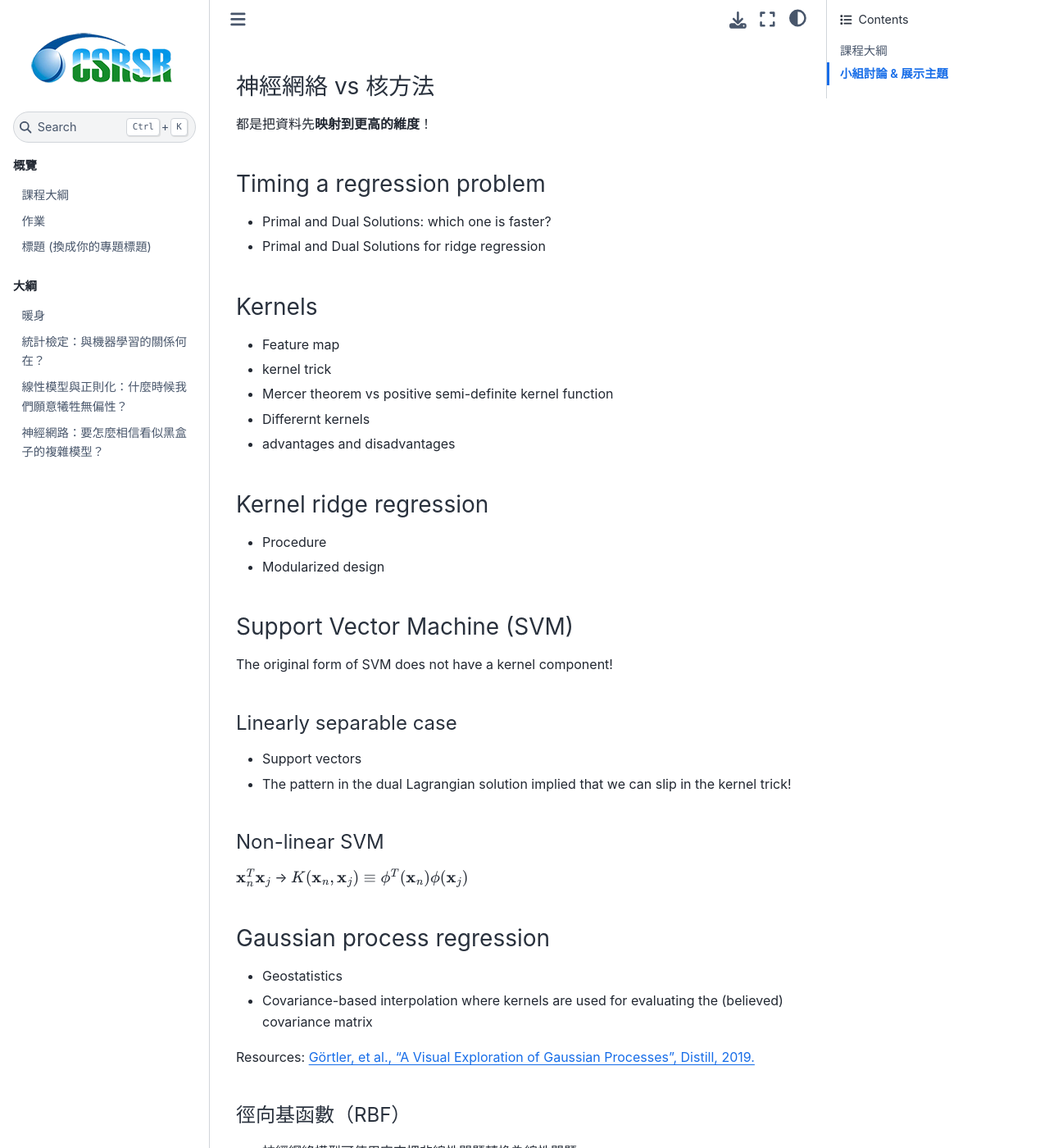
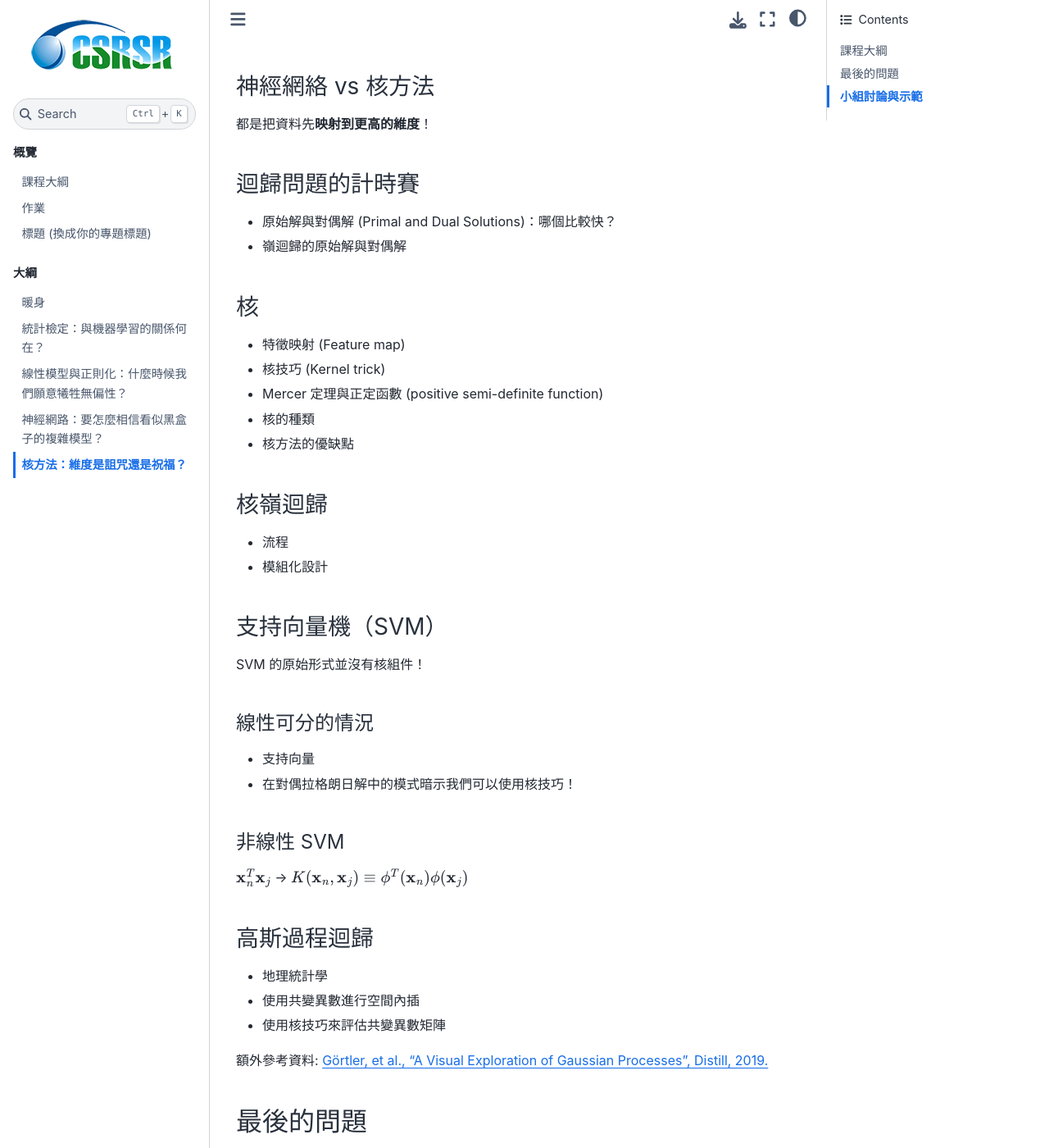
Before and after one commit to whyjz/ncu-env-data-science-zhtw, a Jupyter Book: the page built from docs/outlines/lecture5.md, in a window 1280 px wide and 1400 px high, scrolled down 392 px. Shown: the whole window at 82% size. Built offline with Jupyter Book 1.0.4 settings and Sphinx 7.4.7 and the Sphinx Book theme 1.1.4, drawn with Linux system fonts in a browser that asks for light colours; some of the changed text lies outside the part shown.

Commit message:
Update L5 2025

```diff
--- a/docs/_toc.yml
+++ b/docs/_toc.yml
@@ -13,6 +13,6 @@ parts:
     - file: outlines/lecture2
     - file: outlines/lecture3
     - file: outlines/lecture4
-    # - file: outlines/lecture8-9
+    - file: outlines/lecture5
     # - file: outlines/lecture10-11
     # - file: outlines/lecture12
--- a/docs/outlines/lecture5.md
+++ b/docs/outlines/lecture5.md
@@ -14,65 +14,16 @@
 
 都是把資料先**映射到更高的維度**！
 
+### 迴歸問題的計時賽
 
-### Timing a regression problem
+- 原始解與對偶解 (Primal and Dual Solutions)：哪個比較快？
+- 嶺迴歸的原始解與對偶解
 
-- Primal and Dual Solutions: which one is faster?
-- Primal and Dual Solutions for ridge regression
-
-### Kernels
-
-- Feature map
-- kernel trick
-- Mercer theorem vs positive semi-definite kernel function
-- Differernt kernels
-- advantages and disadvantages
-
-### Kernel ridge regression
-
-- Procedure
-- Modularized design
-
-### Support Vector Machine (SVM)
-
-The original form of SVM does not have a kernel component!
-
-#### Linearly separable case
-- Support vectors
-- The pattern in the dual Lagrangian solution implied that we can slip in the kernel trick!
-
-#### Non-linear SVM
-
-$\textbf{x}_n^T\textbf{x}_j$ -> $K(\textbf{x}_n, \textbf{x}_j) \equiv \phi^T(\textbf{x}_n)\phi(\textbf{x}_j) $
-
-### Gaussian process regression
-
-- Geostatistics
-- Covariance-based interpolation where kernels are used for evaluating the (believed) covariance matrix
-
-Resources: [Görtler, et al., "A Visual Exploration of Gaussian Processes", Distill, 2019.](https://distill.pub/2019/visual-exploration-gaussian-processes/)
-
-
-
-
-
-
-#### 徑向基函數（RBF）
-
-- 神經網絡模型可使用它來把非線性問題轉換為線性問題。
-- 使用核方法的模型：可使用「核技巧」的一種特徵映射法！
-
-### 核方法的數學原理
-
-- OLS 模型的**原始解**與**對偶解**
-- 嶺迴歸模型的原始解與對偶解
-- 原始解與對偶解，哪一個快？
-
-#### 核
+### 核
 
 - 特徵映射 (Feature map)
 - 核技巧 (Kernel trick)
-- 什麼函數能當核？ -- 正定函數 (positive semi-definite function)
+- Mercer 定理與正定函數 (positive semi-definite function)
 - 核的種類
 - 核方法的優缺點
 
@@ -82,9 +33,11 @@ Resources: [Görtler, et al., "A Visual Exploration of Gaussian Processes", Dist
 - 模組化設計
 
 ### 支持向量機（SVM）
+
 SVM 的原始形式並沒有核組件！
 
 #### 線性可分的情況
+
 - 支持向量
 - 在對偶拉格朗日解中的模式暗示我們可以使用核技巧！
 
@@ -92,12 +45,26 @@ SVM 的原始形式並沒有核組件！
 $\textbf{x}_n^T\textbf{x}_j$ -> $K(\textbf{x}_n, \textbf{x}_j) \equiv \phi^T(\textbf{x}_n)\phi(\textbf{x}_j) $
 
 ### 高斯過程迴歸
+
 - 地理統計學
 - 使用共變異數進行空間內插
 - 使用核技巧來評估共變異數矩陣
 
 額外參考資料: [Görtler, et al., "A Visual Exploration of Gaussian Processes", Distill, 2019.](https://distill.pub/2019/visual-exploration-gaussian-processes/)
 
-## 小組討論 & 展示主題
+## 最後的問題
+
+**維度是詛咒還是祝福？**
+- 是詛咒？維度一多，處理時間呈指數增長
+- 是祝福？核方法可以把低維空間的非線性模型轉換成高維空間內的線性模型
+- 仍然是詛咒？核方法天生沒有辦法處理很多資料點
+- 還有其他觀點嗎？
+
+## 小組討論與示範
 
 1. Github Pages: [從 0 到 1 的 GitHub Pages 教學手冊](https://hackmd.io/@YmcMgo-NSKOqgTGAjl_5tg/HJpJk8ABU/%2F%40Albertnotes%2FB1_iKcAwI)
+
+<!-- #### 徑向基函數（RBF）
+
+- 神經網絡模型可使用它來把非線性問題轉換為線性問題。
+- 使用核方法的模型：可使用「核技巧」的一種特徵映射法！ -->
```
